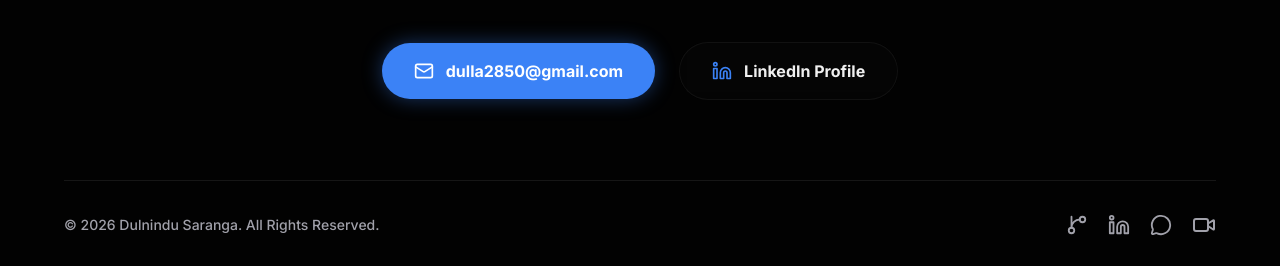
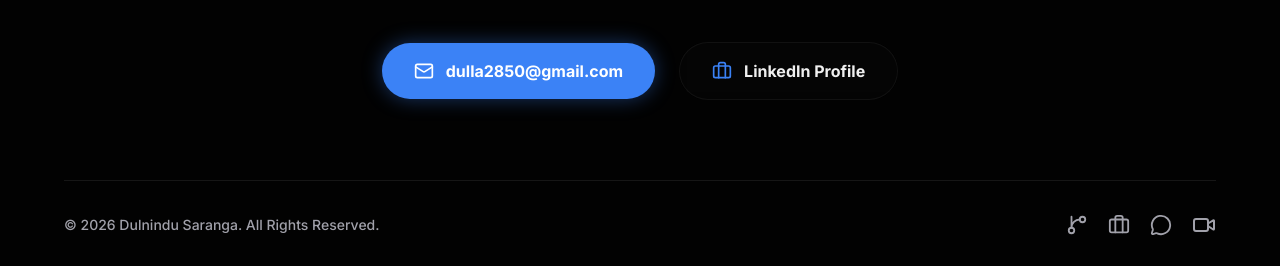
Before and after one commit to dulnindu123/advanced-portfolio, a Next.js app: page / in a window 1280 px wide. Shown: the part 3664-3930 px from the top of the page. Built offline with nearby package versions, Linux system fonts and the light colour scheme.

Commit message:
fix: replace deprecated Linkedin icon with Briefcase

```diff
--- a/src/components/ContactSection.tsx
+++ b/src/components/ContactSection.tsx
@@ -1,7 +1,7 @@
 "use client";
 
 import { motion } from "framer-motion";
-import { Mail, Linkedin, GitBranch, MessageCircle, Video } from "lucide-react";
+import { Mail, Briefcase, GitBranch, MessageCircle, Video } from "lucide-react";
 
 export default function ContactSection() {
   return (
@@ -35,7 +35,7 @@ export default function ContactSection() {
               rel="noopener noreferrer"
               className="flex items-center gap-3 px-8 py-4 glass border border-card-border text-primary font-bold rounded-full hover:border-accent transition-all hover:scale-105"
             >
-              <Linkedin size={20} className="text-accent" />
+              <Briefcase size={20} className="text-accent" />
               LinkedIn Profile
             </a>
           </div>
@@ -53,7 +53,7 @@ export default function ContactSection() {
             <GitBranch size={22} />
           </a>
           <a href="https://www.linkedin.com/in/wkdsar" target="_blank" rel="noopener noreferrer" className="text-secondary hover:text-accent hover:-translate-y-1 transition-all">
-            <Linkedin size={22} />
+            <Briefcase size={22} />
           </a>
           <a href="https://web.facebook.com/dulnindu.saranga.7/" target="_blank" rel="noopener noreferrer" className="text-secondary hover:text-blue-500 hover:-translate-y-1 transition-all">
             <MessageCircle size={22} />
```
